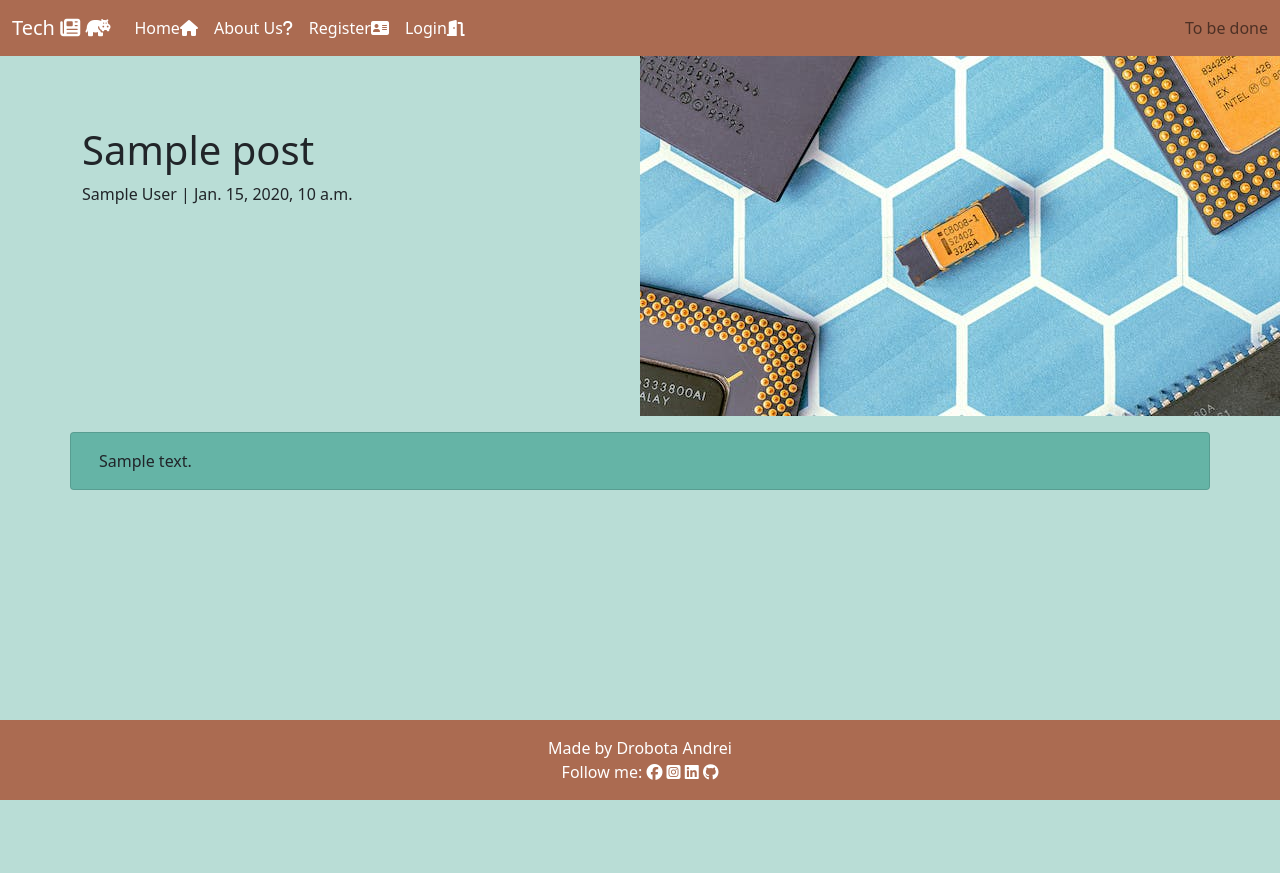
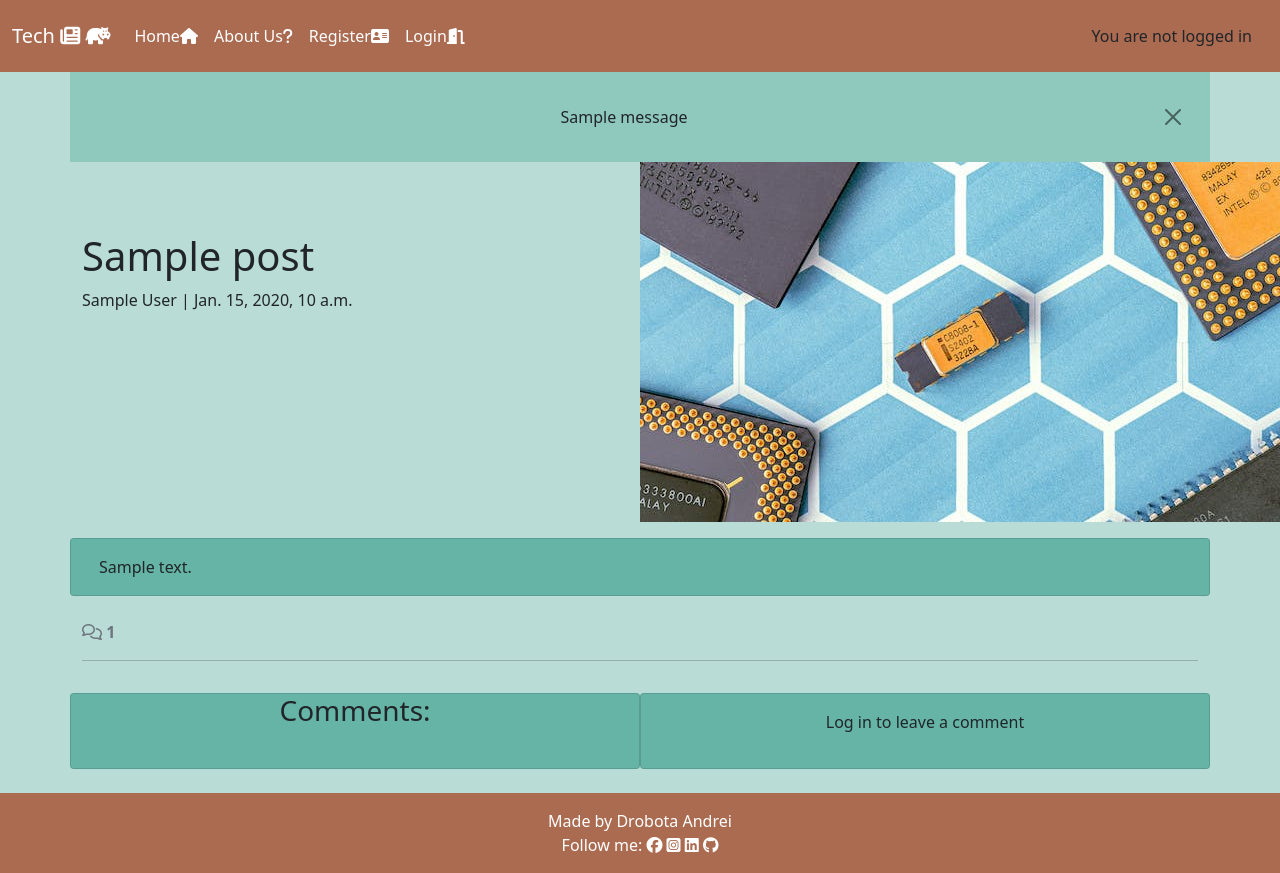
Before and after one commit to andreidrobota/milestone4, a Django app: template newspage/templates/newspage/news_detail.html in a window 1280 px wide. Before the commit the page ends 800 px from the top, so only its background shows below. Run offline with Django 3.2, Linux system fonts and the light colour scheme; the template is opened without the code that fills it: most values are stand-ins (such as "Sample title", 1, 10 or a date in 2020); one stand-in notice (Sample message) is shown; some libraries are stand-ins or nearby versions.

Commit message:
Added comments forms

```diff
--- a/newspage/templates/newspage/news_detail.html
+++ b/newspage/templates/newspage/news_detail.html
@@ -1,5 +1,6 @@
 {% extends 'base.html' %} {% block content %}
 {% load static %}
+{% load crispy_forms_tags %}
 
 <div class="masthead">
     <div class="container">
@@ -29,6 +30,66 @@
             </div>
         </div>
     </div>
+      <!-- Displaying count of comments -->
+  <div class="row">
+    <div class="col-12">
+      <strong class="text-secondary">
+        <i class="far fa-comments"></i> {{ comment_count }}
+      </strong>
+    </div>
+    <div class="col-12">
+      <hr>
+    </div>
+  </div>
+  <!-- Displaying Comments -->
+  <div class="row">
+    <div class="col-md-6 card mb-4  mt-3 text-center main-strong-bg">
+      <h3>Comments:</h3>
+      <div class="card-body">
+        <!-- We want a for loop inside the empty control tags
+          to iterate through each comment in comments -->
+        {% for comment in comments %}
+        <div class="p-2 comments
+          {% if not comment.approved and comment.author == user %}
+          faded{% elif not comment.approved %} d-none{% endif %}">
+          <p class="font-weight-bold">
+            {{ comment.author }}
+            <span class="font-weight-normal">
+              {{ comment.added_on }}
+            </span> wrote:
+          </p>
+          <div id="comment{{ comment.id }}">
+            {{ comment.body | linebreaks }}
+          </div>
+          {% if not comment.approved and comment.author == user %}
+          <p class="approval red-text">
+            This comment is awaiting approval
+          </p>
+          {% endif %}
+        </div>
+        <!-- Our for loop ends here -->
+        {% endfor %}
+      </div>
+    </div>
+    <!-- Creating New Comments -->
+    <div class="col-md-6 card mb-4 mt-3 text-center main-strong-bg">
+        <div class="card-body">
+          {% if user.is_authenticated %}
+          <h3>Leave us your opinion!</h3>
+          <p>Commenting as: {{ user.username }}</p>
+          <form id="commentForm" method="post"
+            style="margin-top: 1.3em;">
+            {{ comment_form | crispy }}
+            {% csrf_token %}
+            <button id="submitButton" type="submit"
+              class="btn btn-signup btn-lg brown-bg">Submit</button>
+          </form>
+          {% else %}
+          <p>Log in to leave a comment</p>
+          {% endif %}
+        </div>
+      </div>
+  </div>
 </div>
 
 {% endblock content %}
--- a/requirements.txt
+++ b/requirements.txt
@@ -1,7 +1,9 @@
 asgiref==3.7.2
+crispy-bootstrap5==0.7
 dj-database-url==0.5.0
 Django==4.2.9
 django-allauth==0.57.0
+django-crispy-forms==2.1
 django-summernote==0.8.20.0
 gunicorn==20.1.0
 oauthlib==3.2.2
--- a/static/css/style.css
+++ b/static/css/style.css
@@ -40,3 +40,7 @@ nav a:hover {
 .margin-top{
     margin-top: 100px;
 }
+
+.red-text {
+    color: red
+}
--- a/templates/base.html
+++ b/templates/base.html
@@ -63,12 +63,29 @@
                     {% endif %}
 
                 </ul>
-                <span class="navbar-text text-custom">
-                    To be done
-                </span>
+                    {% if user.is_authenticated %}
+                    <p class="text-end m-3">Hello, {{ user }}!</p>
+                    {% else %}
+                    <p class="text-end m-3">You are not logged in</p>
+                    {% endif %}
             </div>
         </div>
     </nav>
+    <!-- Django messages -->
+<div class="container main-bg">
+    <div class="row">
+      <div class="col-md-12 mt-3 text-center">
+        {% for message in messages %}
+        <div class="alert {{ message.tags }} alert-dismissible
+          fade show" id="msg" role="alert">
+          {{ message | safe }}
+          <button type="button" class="btn-close"
+            data-bs-dismiss="alert" aria-label="Close"></button>
+        </div>
+        {% endfor %}
+      </div>
+    </div>
+  </div>
 
     <main class="flex-shrink-0">
 
```
Also changed, not shown: newspage/forms.py (added, +8 -0 lines), newspage/views.py (+28 -1 lines), technews/settings.py (+6 -1 lines), templates/account/signup.html (+31 -14 lines).
